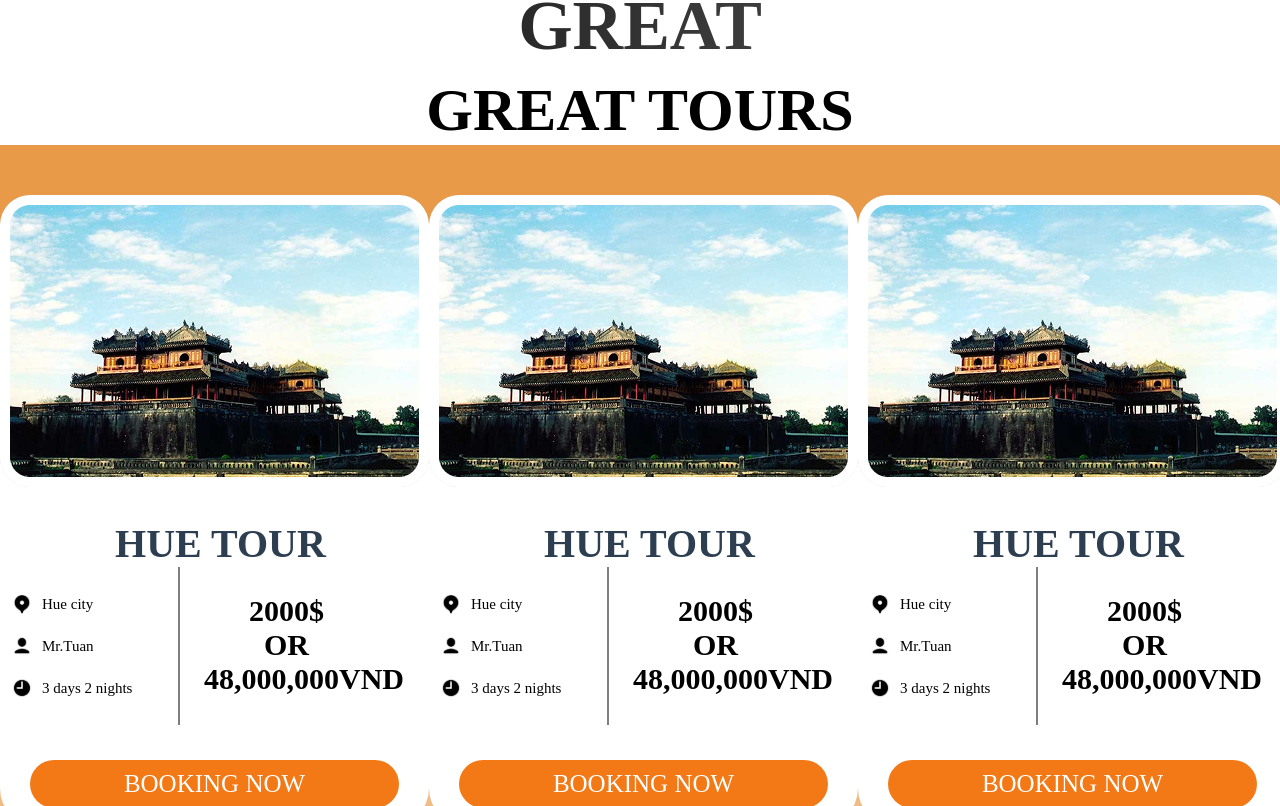
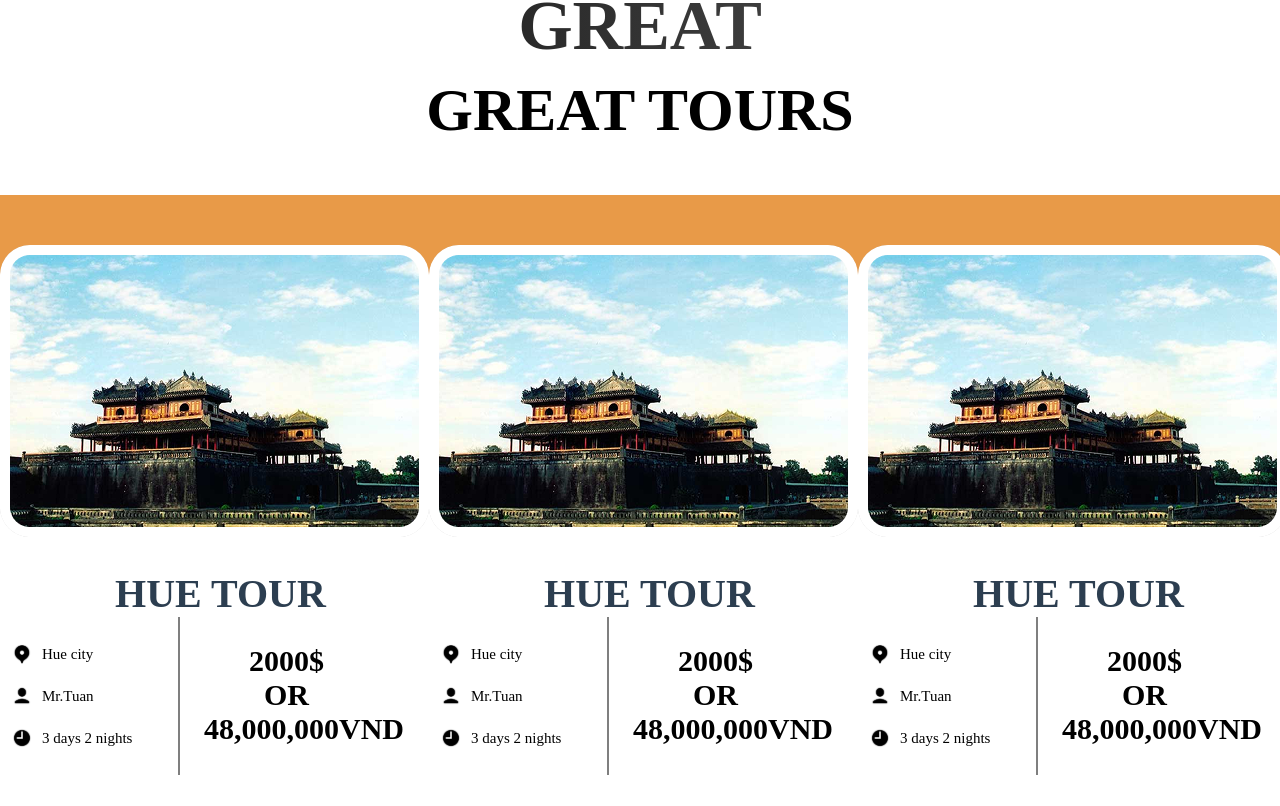
Before and after one commit to dainji04/Travel_Booking, a Vue app in the folder frontend/: page /trang-chu in a window 1280 px wide. Shown: the part 2674-3480 px from the top of the page. Built offline with nearby package versions, Linux system fonts and the light colour scheme; a web font is replaced by a local one.

Commit message:
fix layout

```diff
--- a/frontend/src/assets/scss/home.scss
+++ b/frontend/src/assets/scss/home.scss
@@ -310,7 +310,7 @@
     grid-template-columns: repeat(3, 1fr);
     place-items: center;
     padding: 50px 0;
-    margin-bottom: 500px;
+    margin: 50px 0 500px 0;
     background: linear-gradient(to top, #f0bb84 43.08%, #e89a48 79.34%);
     font-family: $font-secondary;
     position: relative;
```
